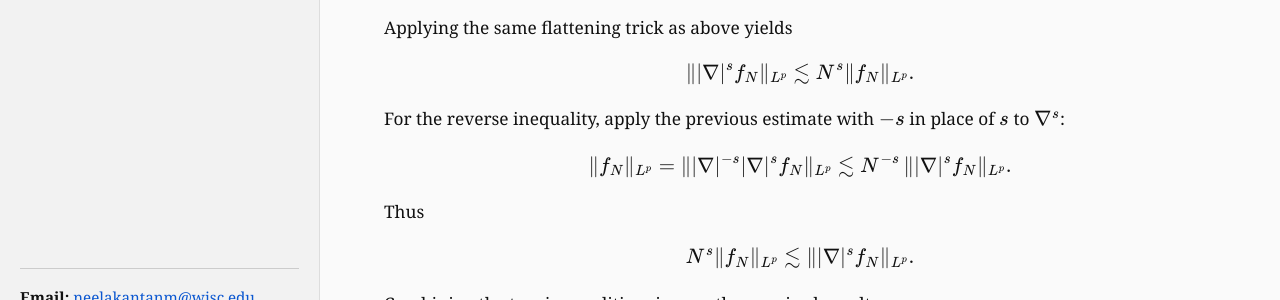
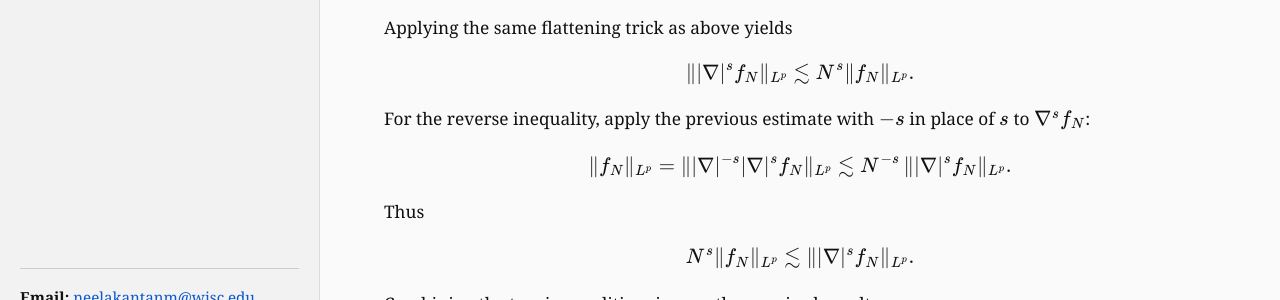
Before and after one commit to neelakantanm/Blog, a Jekyll site: the page built from _posts/2026-04-03-Bernstein_inequality.md, in a window 1280 px wide and 900 px high, scrolled down 1573 px. Shown: the part 517-817 px from the top of the window. Built offline with Jekyll 4.4.1, drawn with Linux system fonts in a browser that asks for light colours; comment, search, counter and statistics services are not loaded.

```diff
--- a/_posts/2026-04-03-Bernstein_inequality.md
+++ b/_posts/2026-04-03-Bernstein_inequality.md
@@ -164,7 +164,7 @@ N^s \|f_N\|_{L^p}.
 \end{align}
 $$
 
-For the reverse inequality, apply the previous estimate with $$-s$$ in place of $$s$$ to $$\nabla^s$$:
+For the reverse inequality, apply the previous estimate with $$-s$$ in place of $$s$$ to $$\nabla^s f_N$$:
 
 $$
 \begin{align}
```
